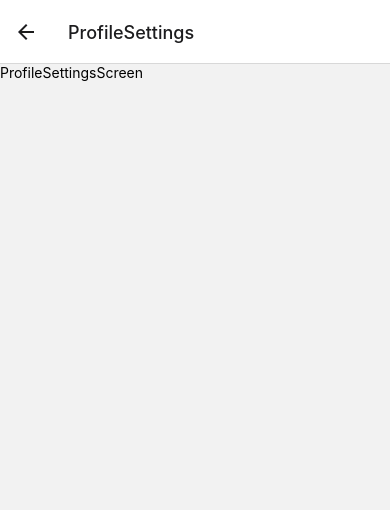
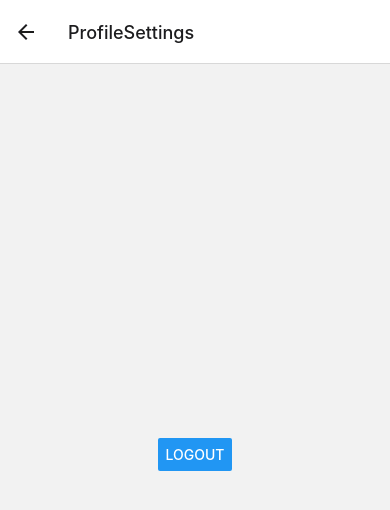
Before and after one commit to stantanasi/shoes-lock-app, a React Native app: screen /ProfileSettings in a window 390 px wide. Shown: the top 510 px of the page. Built offline with nearby package versions, Linux system fonts and the light colour scheme; what expo-linking would draw is missing.

Commit message:
feat(profile-settings): implement logout

```diff
--- a/screens/profile/ProfileSettingsScreen.tsx
+++ b/screens/profile/ProfileSettingsScreen.tsx
@@ -1,12 +1,33 @@
-import { StyleSheet, Text, View } from 'react-native'
+import { Button, StyleSheet, Text, View } from 'react-native'
 import React from 'react'
+import AsyncStorage from '@react-native-async-storage/async-storage'
+import { RootStackScreenProps } from '../../types'
 
-export default function ProfileSettingsScreen() {
+export default function ProfileSettingsScreen({ navigation }: RootStackScreenProps<'ProfileSettings'>) {
+  const logout = () => {
+    AsyncStorage.setItem('user', '')
+      .then(() => {
+        navigation.reset({
+          index: 0,
+          routes: [{ name: 'Launcher' }],
+        });
+      })
+  }
+
   return (
-    <View>
-      <Text>ProfileSettingsScreen</Text>
+    <View style={styles.container}>
+      <Button
+        title="Logout"
+        onPress={() => logout()}
+      />
     </View>
   )
 }
 
-const styles = StyleSheet.create({})
+const styles = StyleSheet.create({
+  container: {
+    flex: 1,
+    alignItems: 'center',
+    justifyContent: 'center',
+  },
+})
```
